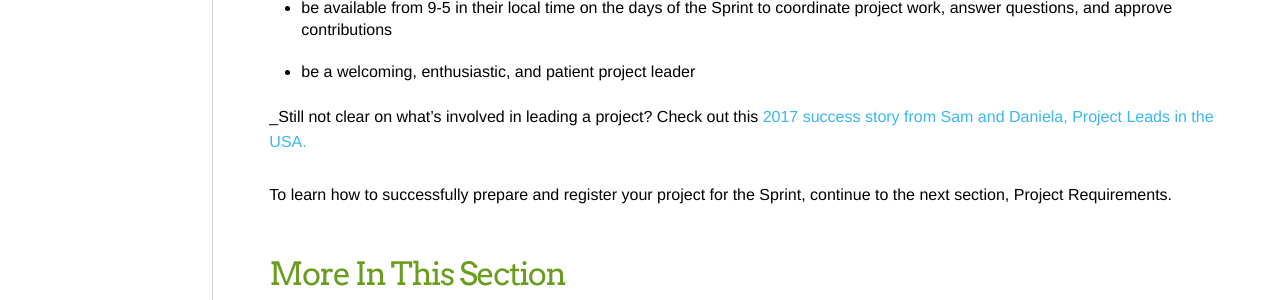
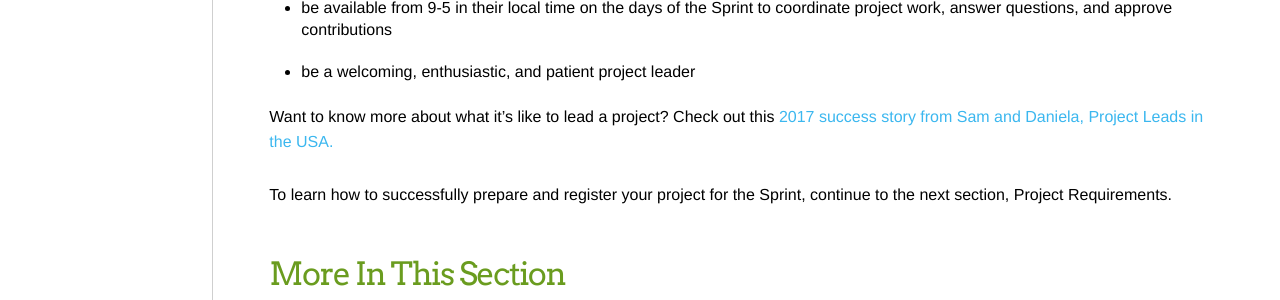
Before and after one commit to mozilla/global-sprint, a Jekyll site: the page built from _articles/project-lead-guide.md, in a window 1280 px wide. Shown: the part 646-946 px from the top of the page. Built offline with Jekyll 4.4.1, drawn with Linux system fonts in a browser that asks for light colours; comment, search, counter and statistics services are not loaded.

Commit message:
Update project-lead-guide.md

```diff
--- a/_articles/project-lead-guide.md
+++ b/_articles/project-lead-guide.md
@@ -22,6 +22,6 @@ In addition to a willingness to work openly, project leads must:
 * be available from 9-5 in their local time on the days of the Sprint to coordinate project work, answer questions, and approve contributions
 * be a welcoming, enthusiastic, and patient project leader
 
-_Still not clear on what's involved in leading a project? Check out this [2017 success story from Sam and Daniela, Project Leads in the USA.](https://medium.com/read-write-participate/daniela-and-sam-project-co-leads-a-global-sprint-2017-story-5f1fcfafb5a5)
+Want to know more about what it's like to lead a project? Check out this [2017 success story from Sam and Daniela, Project Leads in the USA.](https://medium.com/read-write-participate/daniela-and-sam-project-co-leads-a-global-sprint-2017-story-5f1fcfafb5a5)
 
 To learn how to successfully prepare and register your project for the Sprint, continue to the next section, Project Requirements.
```
